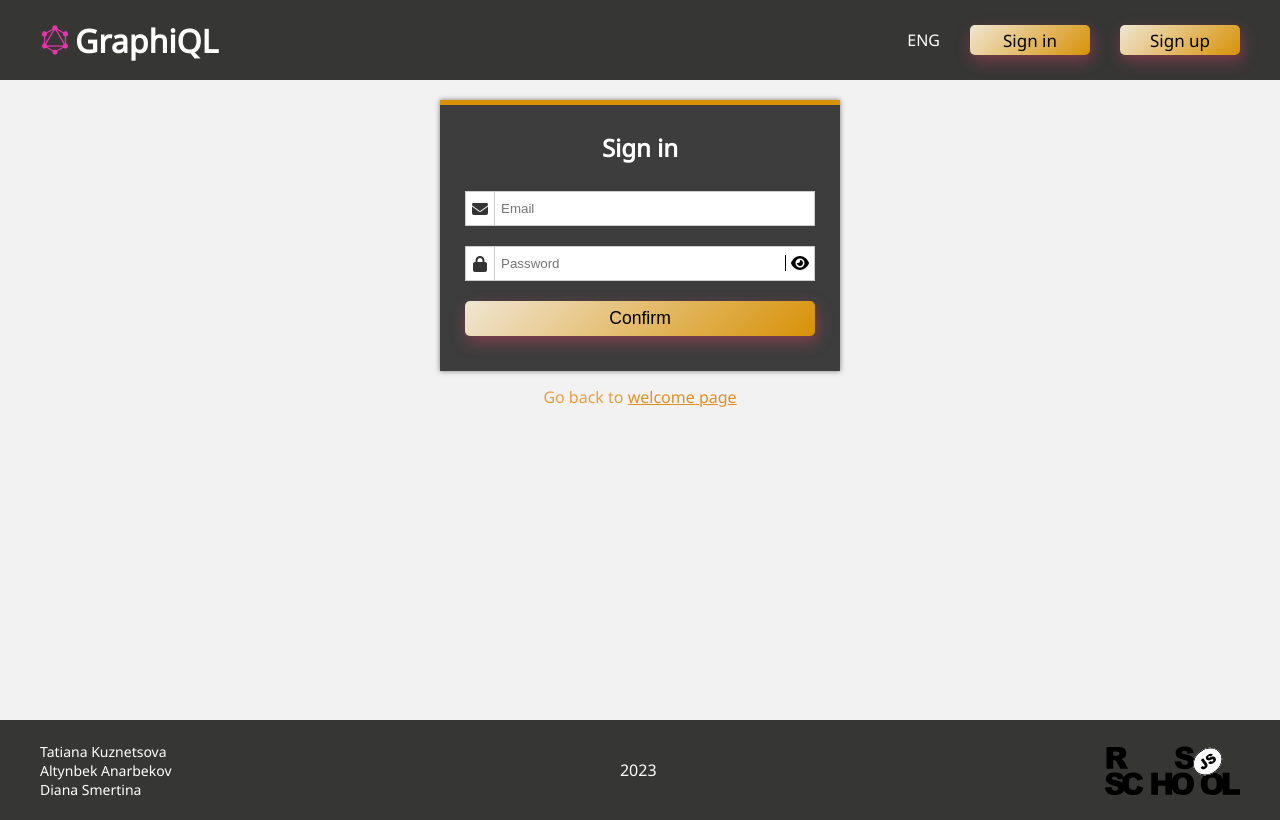
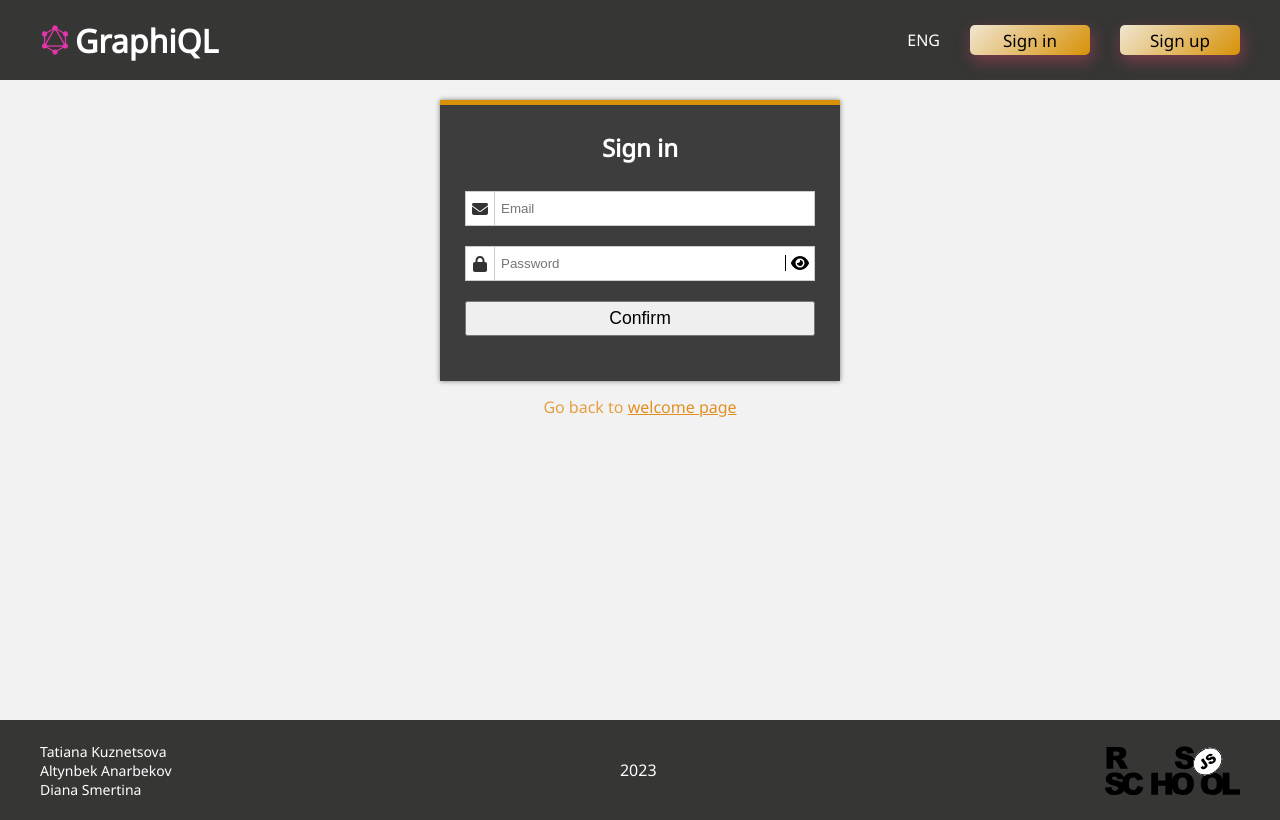
Before and after one commit to Tatiana-312/graphiql-app, a React (Vite) app in the folder graphiql-app/: page /sign-in in a window 1280 px wide. Built offline with nearby package versions, Linux system fonts and the light colour scheme; no server answers.

Commit message:
other: before merge

```diff
--- a/graphiql-app/src/App.tsx
+++ b/graphiql-app/src/App.tsx
@@ -20,6 +20,12 @@ function App() {
   useEffect(() => {
     onAuthStateChanged(auth, (user) => {
       if (user) {
+        const oneHourInMilliseconds = 60 * 60 * 1000;
+        const logoutTimeout = setTimeout(() => {
+          auth.signOut();
+          dispatch(removeUser());
+        }, oneHourInMilliseconds);
+
         dispatch(
           setUser({
             email: user.email,
@@ -27,8 +33,9 @@ function App() {
             token: user.refreshToken,
           })
         );
+        return () => clearTimeout(logoutTimeout);
       } else {
-        dispatch(removeUser);
+        dispatch(removeUser());
       }
       dispatch(setPending(false));
     });
--- a/graphiql-app/src/components/AuthForm/AuthForm.tsx
+++ b/graphiql-app/src/components/AuthForm/AuthForm.tsx
@@ -109,7 +109,8 @@ const AuthForm: FC<AuthFormProps> = ({ submitFunction, type }: AuthFormProps) =>
                   />
                 </div>
                 <input
-                  className={`btn ${styles.button}`}
+                  // className={`btn ${styles.button}`}
+                  className={'btn' + styles.button}
                   type="submit"
                   value={formLoading ? 'Loading...' : `${t('register')}`}
                 />
--- a/graphiql-app/src/pages/Authorization/SignIn/SignIn.tsx
+++ b/graphiql-app/src/pages/Authorization/SignIn/SignIn.tsx
@@ -34,7 +34,7 @@ const SignIn: FC = () => {
 
   return (
     <main>
-      <AuthForm submitFunction={handleLogin} />
+      <AuthForm submitFunction={handleLogin} type="SignIn" />
     </main>
   );
 };
```
